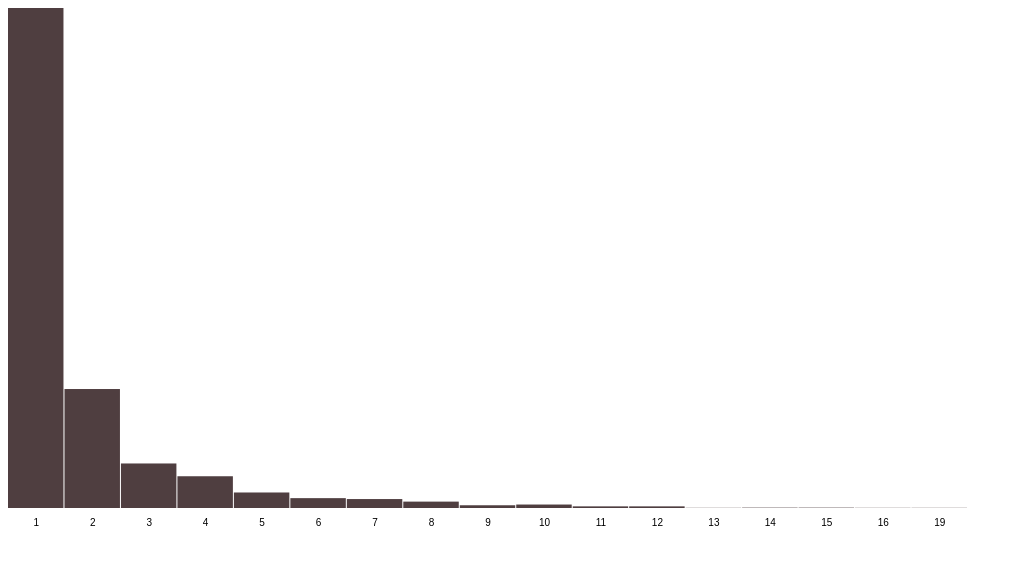
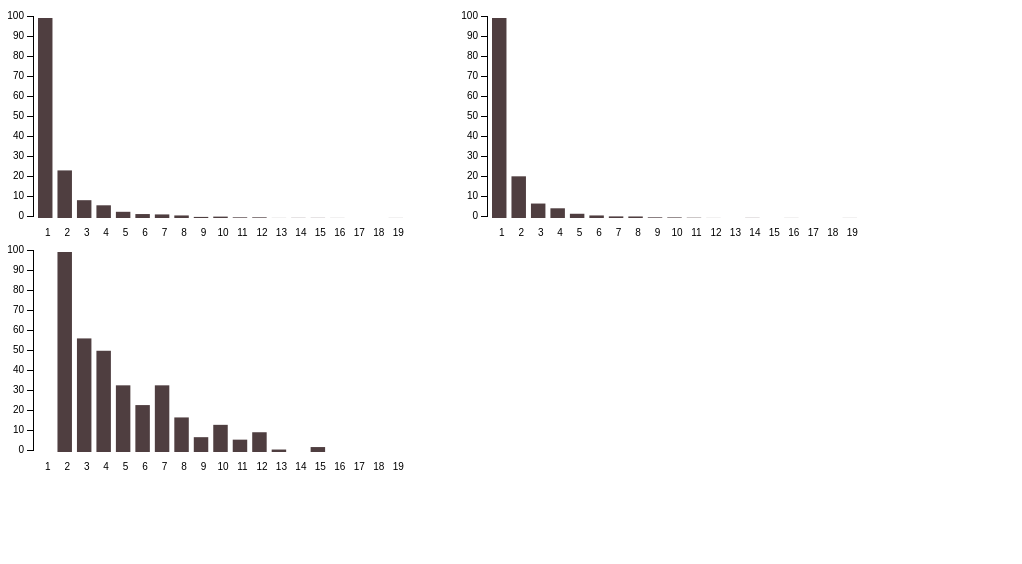
Before and after one commit to medea-project/medea-sprint, a website: page prototype/power-law-histogram/index.html in a window 1280 px wide. Shown: the whole page, without its empty margins (0-1022 px from the left). Drawn offline with Linux system fonts and the light colour scheme.

Commit message:
Histogram axis

```diff
--- a/prototype/power-law-histogram/build.js
+++ b/prototype/power-law-histogram/build.js
@@ -3,7 +3,7 @@ var csv = require('csv-parse'),
     argv = require('yargs').argv;
 
 if (!argv.input)
-  throw Error('No input given: --input X');
+  throw Error('No input given: --input xxx.csv');
 
 var aIndex = {};
 
@@ -18,6 +18,7 @@ csv(fs.readFileSync(argv.input, 'utf-8'), function(err, participations) {
         id: id,
         bridge: false,
         wg: p[2],
+        author: p[6],
         participations: 1
       };
     }
--- a/prototype/power-law-histogram/histogram.js
+++ b/prototype/power-law-histogram/histogram.js
@@ -10,14 +10,29 @@
    */
 
   /**
+   * Helpers
+   */
+  function collect(prop) {
+    return function(o) {
+      return o[prop];
+    };
+  };
+
+  function range(end) {
+    return Array.apply(null, Array(end)).map(function (_, i) {return i;});
+  }
+
+  /**
    * Abstract
    */
   function Histogram() {
 
     // Properties
     this.data = null;
-    this.defaultWidth = 960;
-    this.defaultHeight = 500;
+    this.dataNonBridge = null;
+    this.dataBridge = null;
+    this.defaultWidth = 400;
+    this.defaultHeight = 200;
   }
 
   /**
@@ -28,48 +43,50 @@
 
     d3.json(path, function(participations) {
       self.data = participations;
+      self.dataNonBridge = self.data.filter(function(d) {
+        return !d.bridge;
+      });
+      self.dataBridge = self.data.filter(function(d) {
+        return d.bridge;
+      });
       if (typeof callback === 'function')
         callback();
     });
   };
 
-  Histogram.prototype.drawChartAll = function(container, w, h) {
+  Histogram.prototype.drawChart = function(data, container, w, h) {
     var height = h || this.defaultHeight,
-        width = w || this.defaultWidth,
-        participations = [];
-
-    this.data.forEach(function(a) {
-      participations[a.count] = participations[a.count] || {
-        nb_participations: a.count,
-        nb_authors: 0
-      };
-      participations[a.count].nb_authors++;
-    });
-
-    participations = participations.filter(function(i) {
-      return i;
-    });
+        width = w || this.defaultWidth;
 
     var y = d3.scale.linear()
       .range([height, 0])
-      .domain([0, d3.max(participations, function(d) { return d.nb_authors; })]);
+      .domain([0, d3.max(data, function(d) { return d.nb_authors; })]);
+
+    var yAxis = d3.svg.axis()
+      .scale(d3.scale.linear().range([height, 0]).domain([0, 100]))
+      .orient('left');
 
     var chart = d3.select(container)
       .append('svg')
         .attr('width', width + 30)
-      .attr('height', height + 20);
+        .attr('height', height + 20 + 10);
 
-    var barWidth = width / participations.length;
+    chart.append('g')
+      .attr('class', 'axis')
+      .attr('transform', 'translate(25, 8)')
+      .call(yAxis);
 
-    var bar = chart.selectAll('g')
-        .data(participations)
+    var barWidth = (width - 30) / data.length;
+
+    var bar = chart.selectAll('.bar')
+        .data(data)
       .enter().append('g')
-        .attr('transform', function(d, i) { return 'translate(' + i * barWidth + ',0)'; });
+        .attr('transform', function(d, i) { return 'translate(' + (30 + i * barWidth) + ',10)'; });
 
     bar.append('rect')
       .attr('y', function(d) { return y(d.nb_authors); })
       .attr('height', function(d) { return height - y(d.nb_authors); })
-        .attr('width', barWidth - 1);
+      .attr('width', barWidth - 5);
 
     bar.append('text')
       .attr('x', barWidth / 2)
@@ -78,6 +95,54 @@
       .text(function(d) { return d.nb_participations; });
 
     return chart;
+  };
+
+  Histogram.prototype.drawChartAll = function(container, w, h) {
+    var max = Math.max.apply(null, this.data.map(collect('count'))),
+        participations = range(max).map(function(i) {
+          return {
+            nb_participations: i + 1,
+            nb_authors: 0
+          };
+        });
+
+    this.data.forEach(function(a) {
+      participations[a.count - 1].nb_authors++;
+    });
+
+    return this.drawChart(participations, container, w, h);
+  };
+
+  Histogram.prototype.drawChartNonBridge = function(container, w, h) {
+    var max = Math.max.apply(null, this.data.map(collect('count'))),
+        participations = range(max).map(function(i) {
+          return {
+            nb_participations: i + 1,
+            nb_authors: 0
+          };
+        });
+
+    this.dataNonBridge.forEach(function(a) {
+      participations[a.count - 1].nb_authors++;
+    });
+
+    return this.drawChart(participations, container, w, h);
+  };
+
+  Histogram.prototype.drawChartBridge = function(container, w, h) {
+    var max = Math.max.apply(null, this.data.map(collect('count'))),
+        participations = range(max).map(function(i) {
+          return {
+            nb_participations: i + 1,
+            nb_authors: 0
+          };
+        });
+
+    this.dataBridge.forEach(function(a) {
+      participations[a.count - 1].nb_authors++;
+    });
+
+    return this.drawChart(participations, container, w, h);
   };
 
   // Exporting
--- a/prototype/power-law-histogram/index.html
+++ b/prototype/power-law-histogram/index.html
@@ -1,4 +1,20 @@
 <style type="text/css">
+  div {
+    display: inline;
+    margin-right: 20px;
+  }
+
+  .axis text {
+    font: 10px sans-serif;
+  }
+
+  .axis path,
+  .axis line {
+    fill: none;
+    stroke: #000;
+    shape-rendering: crispEdges;
+  }
+
   svg rect {
     fill: #4F3E40;
   }
@@ -22,5 +38,7 @@
   var histogram = new PowerLawHistogram();
   histogram.load('data/participations.json', function() {
     histogram.drawChartAll('#containerall');
+    histogram.drawChartNonBridge('#containernon');
+    histogram.drawChartBridge('#containerbridge');
   });
 </script>
```
Lines whose indentation alone changed are shown as unchanged.
